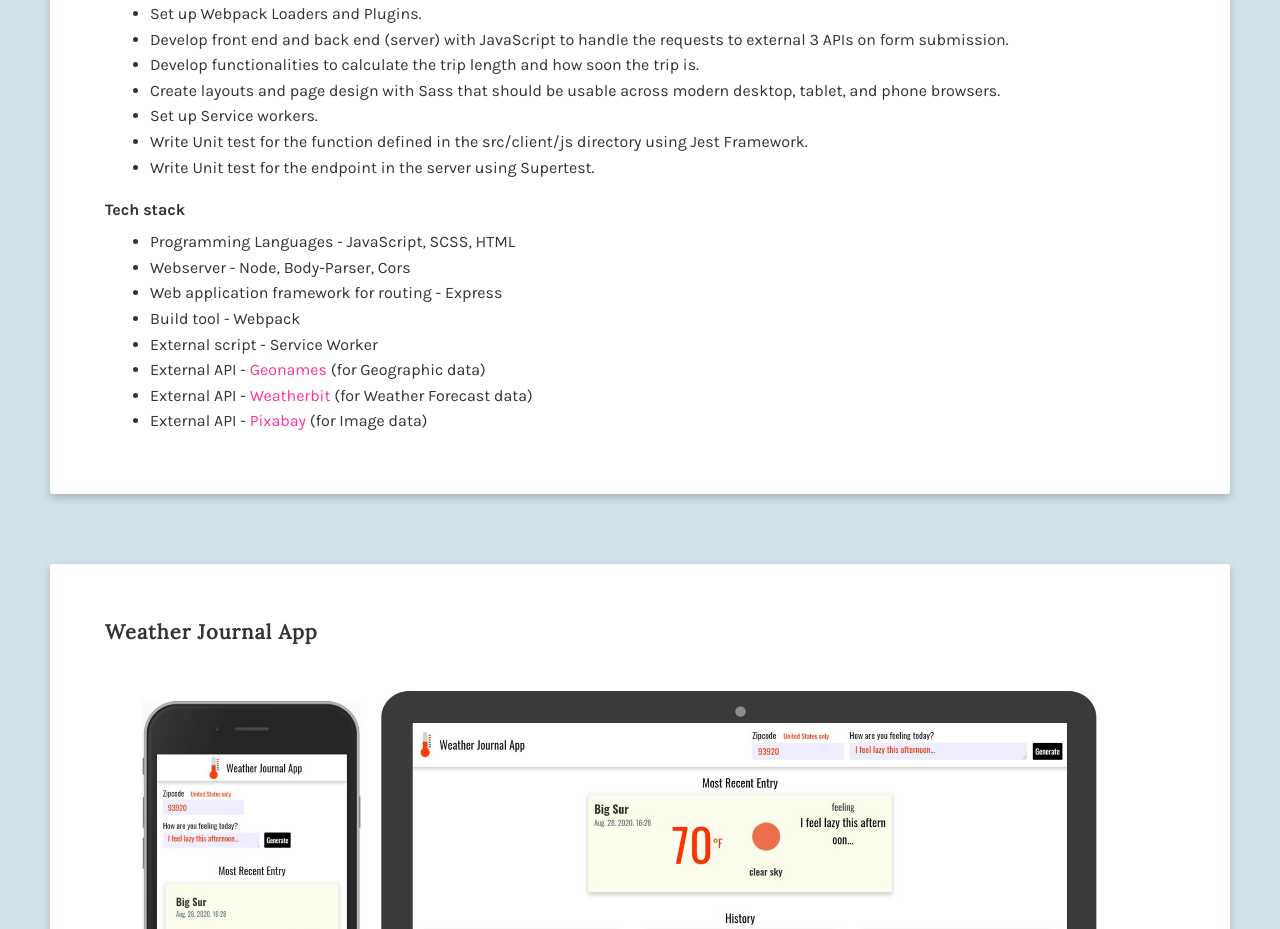
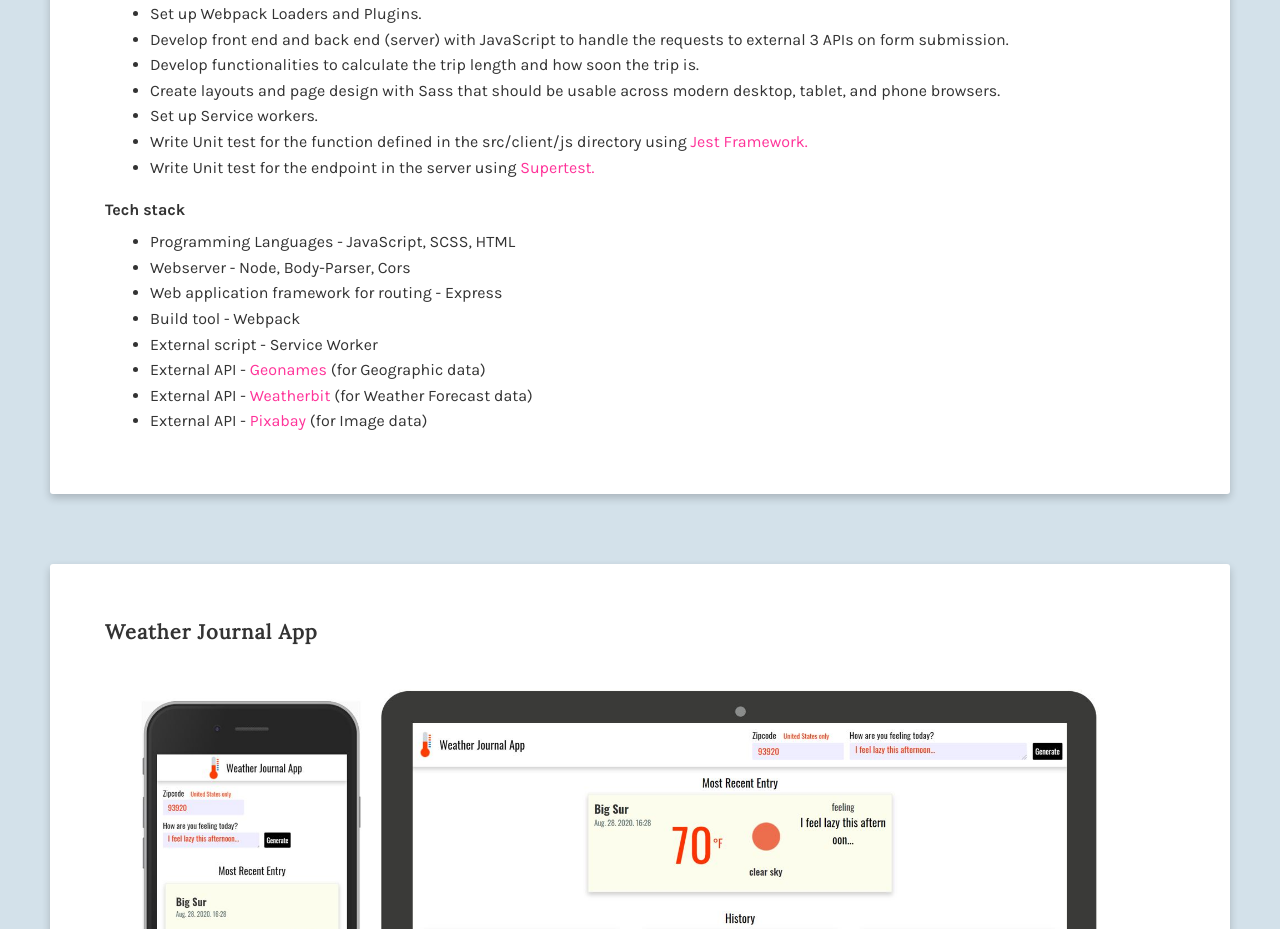
Before and after one commit to yukariIm8/design, a plain HTML site: page develop/develop.html in a window 1280 px wide. Shown: the part 1063-1992 px from the top of the page. Drawn offline with Linux system fonts and the light colour scheme.

Commit message:
feat: add links to jest and supertest.

```diff
--- a/develop/develop.html
+++ b/develop/develop.html
@@ -67,8 +67,8 @@
                         <li>Develop functionalities to calculate the trip length and how soon the trip is.</li>
                         <li>Create layouts and page design with Sass that should be usable across modern desktop, tablet, and phone browsers.</li>
                         <li>Set up Service workers.</li>
-                        <li>Write Unit test for the function defined in the src/client/js directory using Jest Framework.</li>
-                        <li>Write Unit test for the endpoint in the server using Supertest.</li>
+                        <li>Write Unit test for the function defined in the src/client/js directory using <a class="link-text" href="https://jestjs.io/docs/en/getting-started" target="_blank">Jest Framework.</a></li>
+                        <li>Write Unit test for the endpoint in the server using <a class="link-text" href="https://www.npmjs.com/package/supertest" target="_blank">Supertest.</a></li>
                     </ul>
                     <h2>Tech stack</h2>
                     <ul class="list-features">
```
